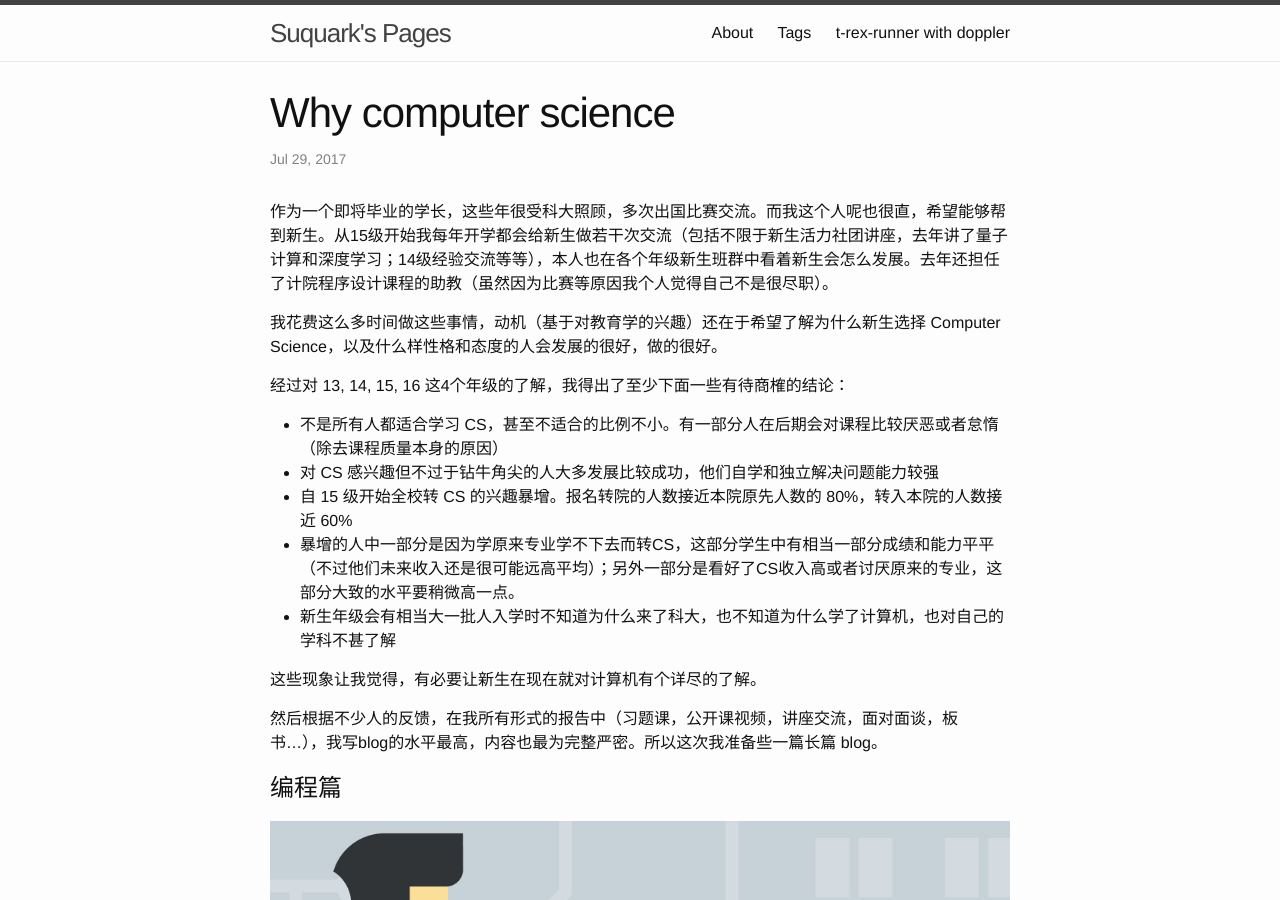
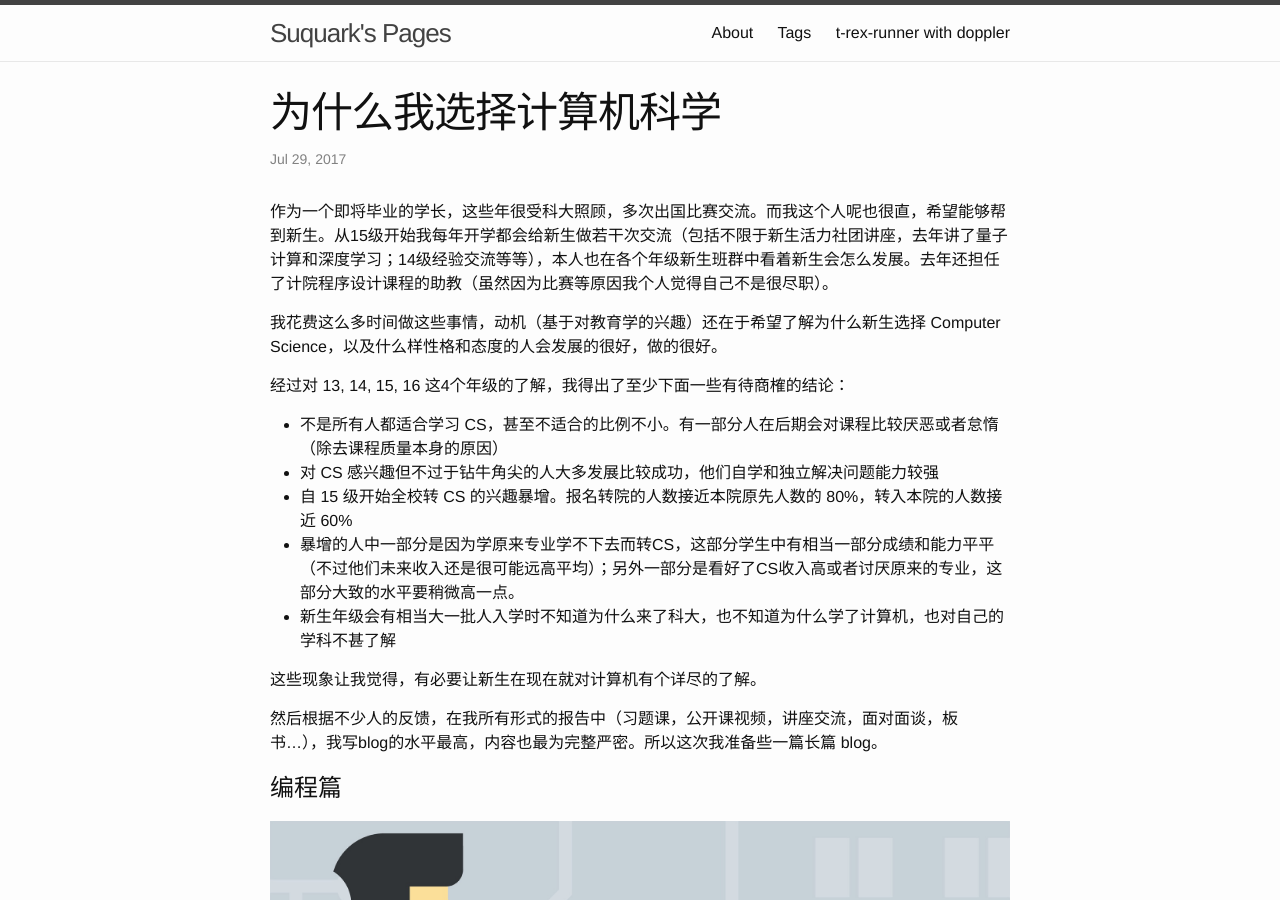
Before and after one commit to suquark/suquark.github.io, a Jekyll site: the page built from _posts/2017-07-29-why_computer_science.md, in a window 1280 px wide and 900 px high. Built offline with Jekyll 4.4.1, drawn with Linux system fonts in a browser that asks for light colours; comment, search, counter and statistics services are not loaded.

Commit message:
fix post
fix post

```diff
--- a/_posts/2017-07-29-why_computer_science.md
+++ b/_posts/2017-07-29-why_computer_science.md
@@ -1,6 +1,6 @@
 ---
 layout: post
-title: Why computer science
+title: 为什么我选择计算机科学
 comments: true
 mathjax: true
 excerpt: "computer science"
```
